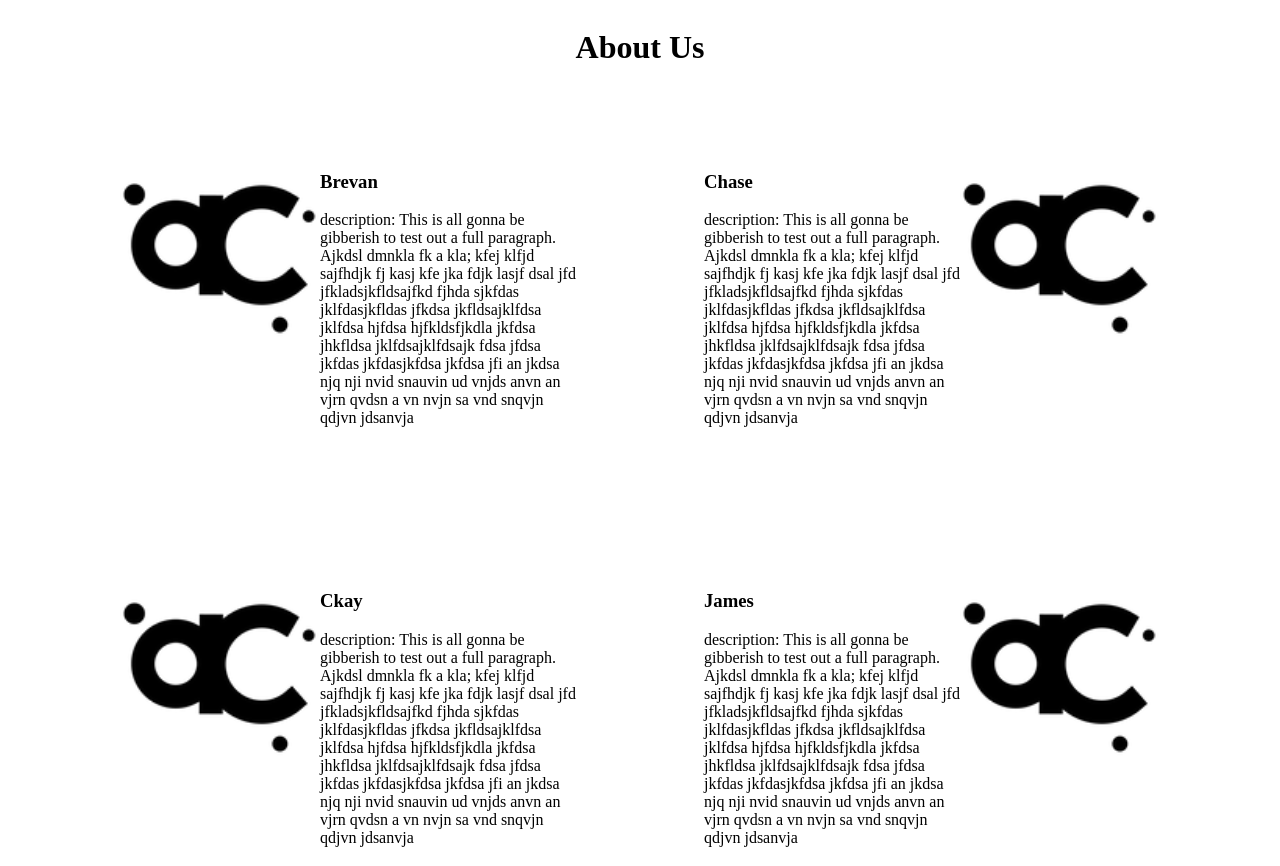
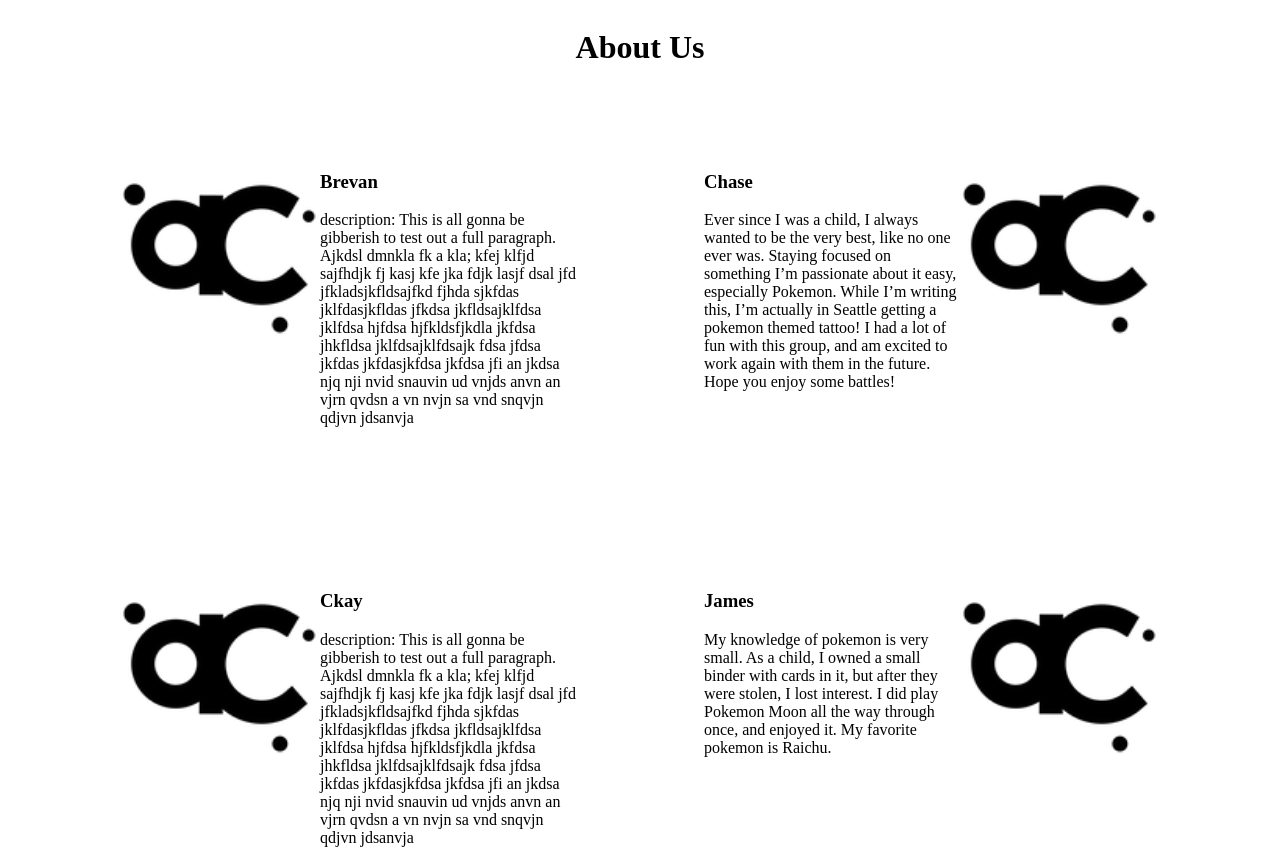
Before and after one commit to ckaynatividad/pokemon-battling, a website: page about/index.html in a window 1280 px wide. Shown: the top 866 px of the page. Drawn offline with Linux system fonts and the light colour scheme.

Commit message:
descriptions in about us

```diff
--- a/about/index.html
+++ b/about/index.html
@@ -23,7 +23,7 @@
             <div id="chase-div">
                 <div id="text">
                     <h3>Chase</h3>
-                    <p>description: This is all gonna be gibberish to test out a full paragraph. Ajkdsl dmnkla fk a kla; kfej klfjd sajfhdjk fj kasj kfe jka fdjk lasjf dsal jfd jfkladsjkfldsajfkd  fjhda sjkfdas jklfdasjkfldas jfkdsa jkfldsajklfdsa jklfdsa hjfdsa hjfkldsfjkdla jkfdsa jhkfldsa jklfdsajklfdsajk fdsa jfdsa jkfdas jkfdasjkfdsa jkfdsa jfi an jkdsa  njq nji nvid snauvin ud vnjds anvn an vjrn qvdsn a vn  nvjn sa vnd snqvjn qdjvn jdsanvja</p>
+                    <p>Ever since I was a child, I always wanted to be the very best, like no one ever was. Staying focused on something I’m passionate about it easy, especially Pokemon. While I’m writing this, I’m actually in Seattle getting a pokemon themed tattoo! I had a lot of fun with this group, and am excited to work again with them in the future. Hope you enjoy some battles!</p>
                 </div>
                 <img src="../assets/alchemy-logo.png" alt="">
             </div>
@@ -39,7 +39,7 @@
             <div id="james-div">
                 <div id="text">
                     <h3>James</h3>
-                    <p>description: This is all gonna be gibberish to test out a full paragraph. Ajkdsl dmnkla fk a kla; kfej klfjd sajfhdjk fj kasj kfe jka fdjk lasjf dsal jfd jfkladsjkfldsajfkd  fjhda sjkfdas jklfdasjkfldas jfkdsa jkfldsajklfdsa jklfdsa hjfdsa hjfkldsfjkdla jkfdsa jhkfldsa jklfdsajklfdsajk fdsa jfdsa jkfdas jkfdasjkfdsa jkfdsa jfi an jkdsa  njq nji nvid snauvin ud vnjds anvn an vjrn qvdsn a vn  nvjn sa vnd snqvjn qdjvn jdsanvja</p>
+                    <p>My knowledge of pokemon is very small. As a child, I owned a small binder with cards in it, but after they were stolen, I lost interest. I did play Pokemon Moon all the way through once, and enjoyed it. My favorite pokemon is Raichu.</p>
                 </div>
                 <img src="../assets/alchemy-logo.png" alt="">
             </div>
--- a/battle/app.js
+++ b/battle/app.js
@@ -79,5 +79,4 @@ submit.addEventListener('click', (e) => {
         const selectedMove = selectedMoveRadio.value;
         const moveData = moves[selectedMove];
     }
-
 });
```
